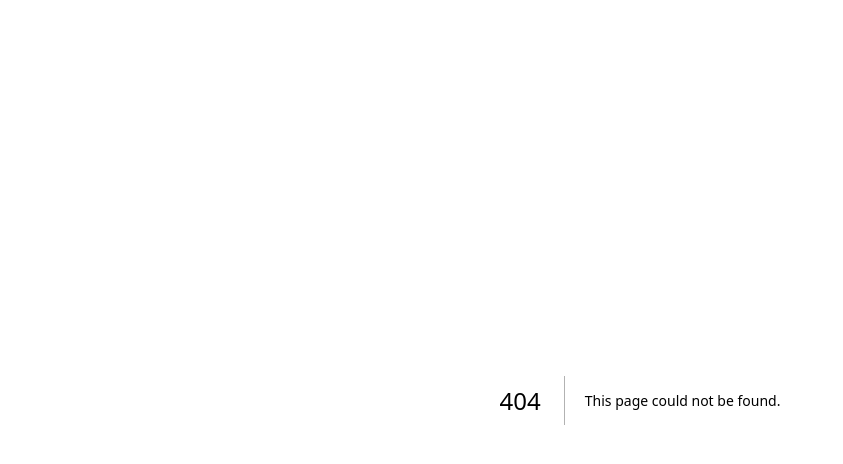
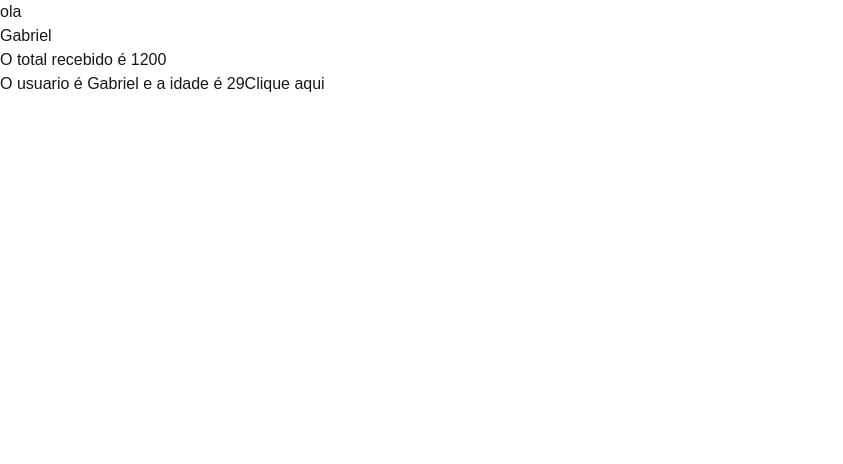
Before and after one commit to gabrielhdantaspimentel/Full-Stack-Web-com-Node-JavaScript-e-TypeScript, a Next.js app in the folder Section 30 - React/react-fundamentos/: page /fundamentos/1_integracao in a window 1280 px wide. Before the commit this address had no page. Shown: the top 464 px of the page, without its empty margins (0-843 px from the left). Built offline with nearby package versions, Linux system fonts and the light colour scheme.

Commit message:
Aula 314 - Integrando código JSX

```diff
--- /dev/null
+++ b/Section 30 - React/react-fundamentos/src/app/fundamentos/1_integracao/page.tsx
@@ -0,0 +1,34 @@
+export default function Pagina(){
+
+    const regra = <h1>Maior de idade</h1>
+    const nome = 'Gabriel'
+
+    const lista = [
+        <h1>Gabriel</h1>,
+        <h1>Jose</h1>,
+        <h1>Maria</h1>
+    ]
+
+    let salario = 1000
+    let bonus = 200
+
+    const usuario = {
+        nome: 'Gabriel',
+        idade: '29',
+
+    }
+
+    function MeuBotao(){
+        return <button>Clique aqui</button>
+    }
+
+    return (
+        <div>
+            ola {lista[0]}
+            O total recebido é {salario + bonus}
+            <br />
+            O usuario é {usuario.nome} e a idade é {usuario.idade}
+            {MeuBotao()}
+        </div>
+    )
+}
```
